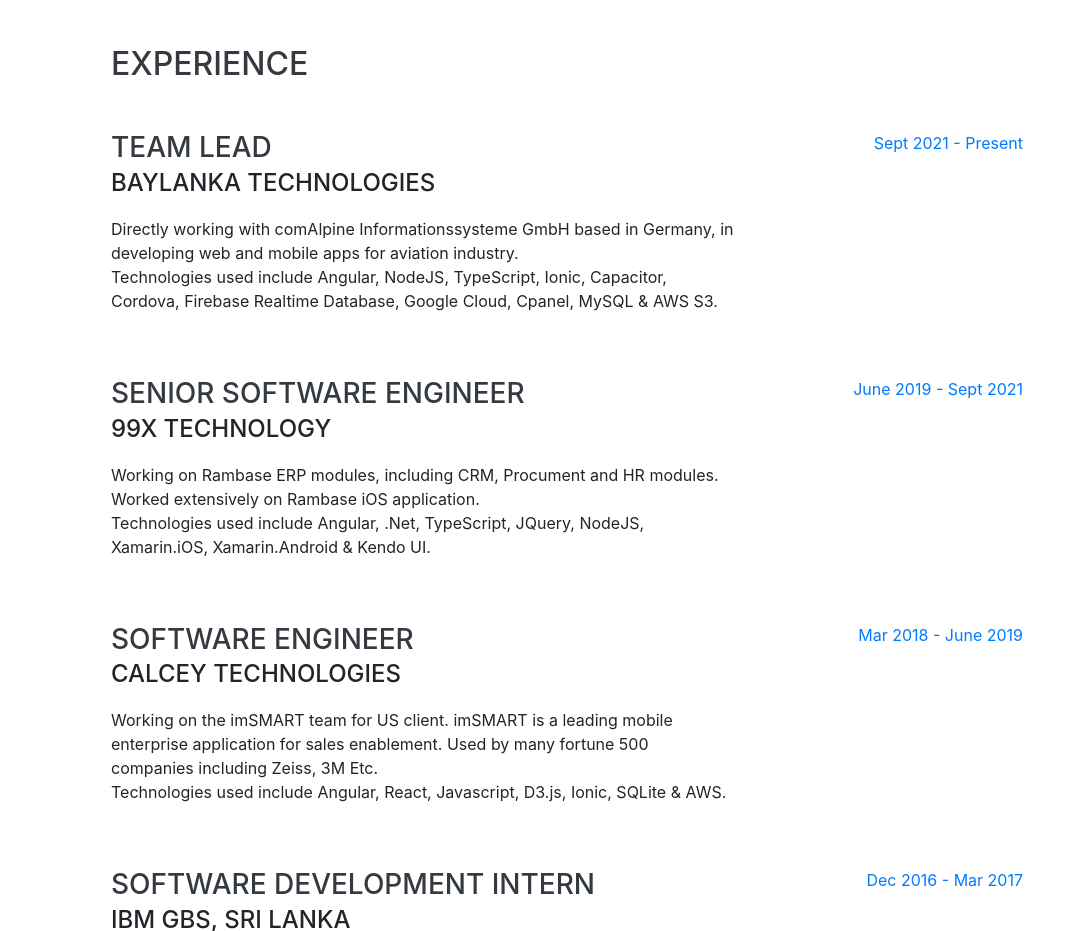
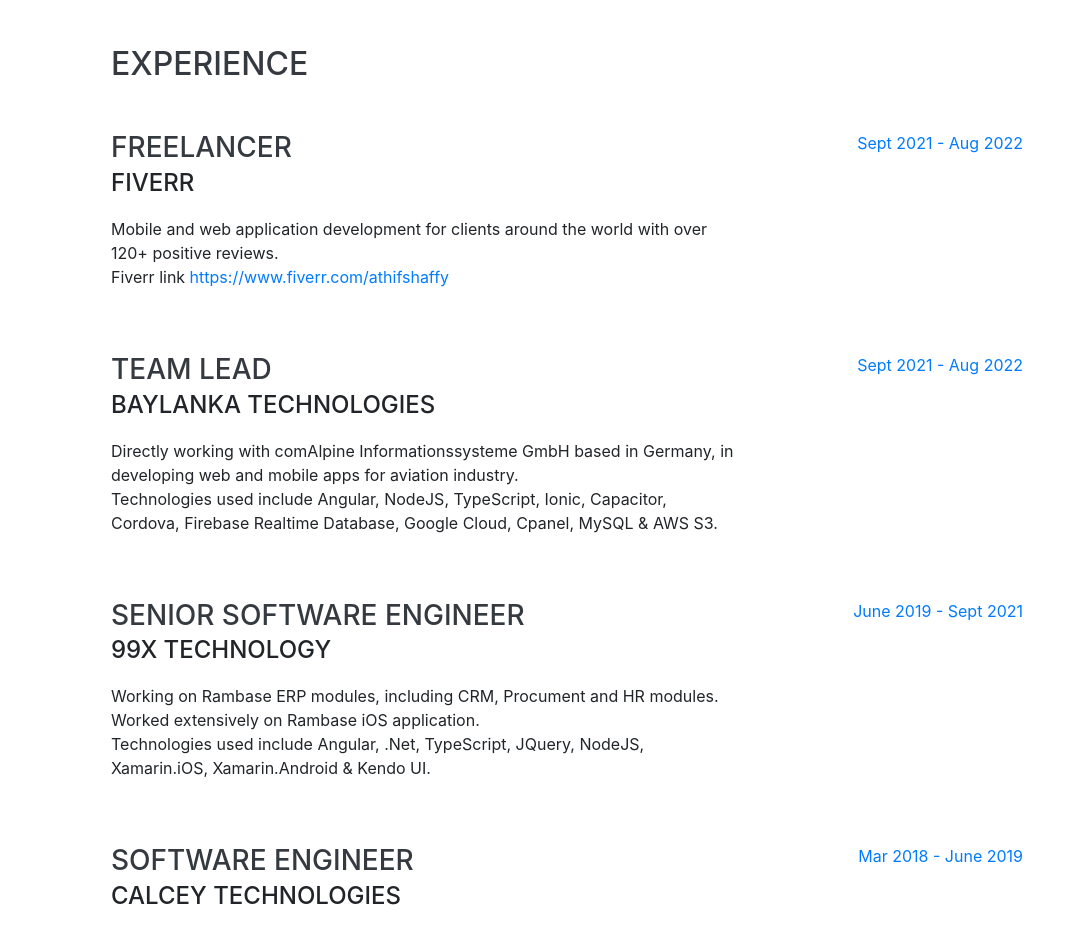
Before and after one commit to alphagamer7/alphagamer7.github.io, a website with bundled scripts: page index.html in a window 1280 px wide. Shown: the part 804-1735 px from the top of the page, without its empty margins (209-1280 px from the left). Built offline with nearby package versions, Linux system fonts and the light colour scheme; a web font is replaced by a local one.

Commit message:
Updates for portfolio

```diff
--- a/index.html
+++ b/index.html
@@ -77,7 +77,7 @@
           <a href="https://github.com/alphagamer7">
             <i class="fab fa-github"></i>
           </a>
-          <a href="#">
+          <a href="https://twitter.com/athif_shaffy">
             <i class="fab fa-twitter"></i>
           </a>
           <a href="https://athif-shaffy.medium.com/">
@@ -95,6 +95,20 @@
     <section class="resume-section p-3 p-lg-5 d-flex justify-content-center" id="experience">
       <div class="w-100">
         <h2 class="mb-5">Experience</h2>
+        <div class="resume-item d-flex flex-column flex-md-row justify-content-between mb-5">
+          <div class="resume-content">
+            <h3 class="mb-0">Freelancer</h3>
+            <div class="subheading mb-3">Fiverr</div>
+            <p>
+              Mobile and web application development for clients around the world with over 120+ positive reviews.
+              <br/>
+               Fiverr link <a href="https://www.fiverr.com/athifshaffy">https://www.fiverr.com/athifshaffy</a>
+            </p>
+          </div>
+          <div class="resume-date text-md-right">
+            <span class="text-primary">Sept 2021 - Aug 2022</span>
+          </div>
+        </div>
 
         <div class="resume-item d-flex flex-column flex-md-row justify-content-between mb-5">
           <div class="resume-content">
@@ -107,7 +121,7 @@
             </p>
           </div>
           <div class="resume-date text-md-right">
-            <span class="text-primary">Sept 2021 - Present</span>
+            <span class="text-primary">Sept 2021 - Aug 2022</span>
           </div>
         </div>
 
```
